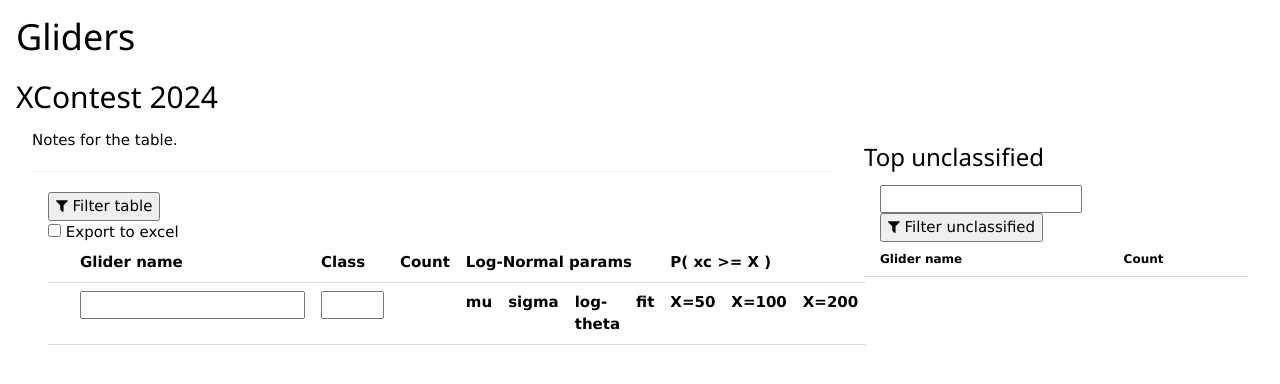
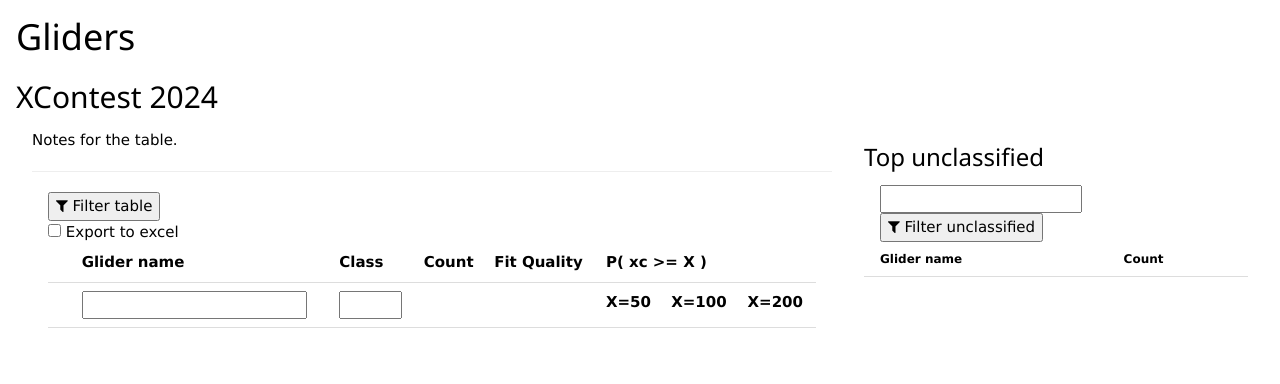
Before and after one commit to rappakos/paraglider-stats, a Python web app: template glider_stats_app/templates/gliders.html in a window 1280 px wide. Shown: the part 39-423 px from the top of the page. Run offline with Jinja, Linux system fonts and the light colour scheme; the template is opened without the code that fills it, so the values that code supplies are empty; some libraries are stand-ins or nearby versions.

Commit message:
Xcontest - layout

```diff
--- a/glider_stats_app/templates/gliders.html
+++ b/glider_stats_app/templates/gliders.html
@@ -30,7 +30,8 @@
                 <th>Glider name</th>
                 <th>Class</th>
                 <th>Count</th>
-                <th colspan="4">Log-Normal params</th>
+                <!-- <th colspan="3">Log-Normal params</th> -->
+                <th>Fit Quality</th>
                 <th colspan="3">P( xc &gt;= X )</th>
             </tr>
             <tr>
@@ -38,10 +39,10 @@
                 <th><input id="glider" name="glider" type="text" value="{{filter.glider}}" /></th>
                 <th><input id="class" name="class" type="text" value="{{filter.class}}" size="2" /></th>
                 <th></th>
-                <th>mu</th>
+                <!-- <th>mu</th>
                 <th>sigma</th>
-                <th>log-theta</th>
-                <th>fit</th>
+                <th>log-theta</th> -->
+                <th></th>
                 <th>X=50</th>
                 <th>X=100</th>
                 <th>X=200</th>
@@ -68,23 +69,23 @@
                 <td><a href="/gliders/{{ glider.glider_norm.lower().replace(' ','-') }}">{{ glider.glider_norm }}</a></td>
                 <td class="w3-center"  >{{ glider.class }}</td>
                 <td class="w3-right-align">{{ glider.count }}</td>
-                <td>{{  '{0:0.4f}'.format(glider.mu) }}</td>
-                <td>{{  '{0:0.4f}'.format(glider.sigma) }}</td>
+                <!-- <td>{{  '{0:0.4f}'.format(glider.mu) }}</td> -->
+                <!-- <td>{{  '{0:0.4f}'.format(glider.sigma) }}</td> -->
                 <!-- <td class="w3-right-align">{{  '{0:0.4f}'.format(glider.mu + 0.5*glider.sigma**2) }} &plusmn; {{  '{0:0.4f}'.format(glider.confidence ) }} </td> -->
-                <td class="w3-center" style="margin:0px">
+                <!-- <td class="w3-center" style="margin:0px">
                     {% set barwidth = 120 %}
                     {% set barheight = 20 %}
                     {% set tmin = -2.0 %}
                     {% set tmax = 0.4 %}
                     <svg width="{{barwidth}}" height="{{barheight}}"  style="stroke:grey;stroke-width:0.5;fill:none;" >
-                        <rect x="0" y="0" width="{{barwidth}}" height="{{barheight-2}}"></rect>
+                        <rect x="0" y="0" width="{{barwidth}}" height="{{barheight-2}}"></rect>-->
                         <!--
                             x = a * logtheta + b
                             --------------------
                             logtheta_min = tmin => x_min =  0 = tmin a + b => !b =-tmin a = -tmin/(tmax-tmin) * barwidth
                             logtheta_max = tmax => x_max = barwidth =  tmax a + b = (tmax-tmin) a => !a = barwidth/(tmax-tmin)
                         -->
-                        <rect x="{{(glider.mu + 0.5*glider.sigma**2 - glider.confidence)*(barwidth/(tmax-tmin)) + (-tmin*barwidth/(tmax-tmin)) }}"
+                  <!--      <rect x="{{(glider.mu + 0.5*glider.sigma**2 - glider.confidence)*(barwidth/(tmax-tmin)) + (-tmin*barwidth/(tmax-tmin)) }}"
                             y="0"
                             width="{{2*glider.confidence*(barwidth/(tmax-tmin))}}"
                             height="{{barheight-2}}"
@@ -92,7 +93,7 @@
                             <title>{{  '{0:0.4f}'.format(glider.mu + 0.5*glider.sigma**2) }} &plusmn; {{  '{0:0.4f}'.format(glider.confidence ) }}</title>
                         </rect>
                     </svg>
-                </td>
+                </td> -->
                 <td>
                     <!-- 1.96 * sqrt( 0.8^2 / 200) approx 0.11 -->
                     {% if glider.confidence <= 0.11 %}
--- a/glider_stats_app/templates/index.html
+++ b/glider_stats_app/templates/index.html
@@ -5,7 +5,7 @@
 
 {% block content %}
 <h2>XContest 2024</h2>
-<div class="w3-row w3-padding-64">
+<div class="w3-row w3-padding-32">
     <table class="w3-table w3-bordered">
         <tr>
             <th></th>
```
